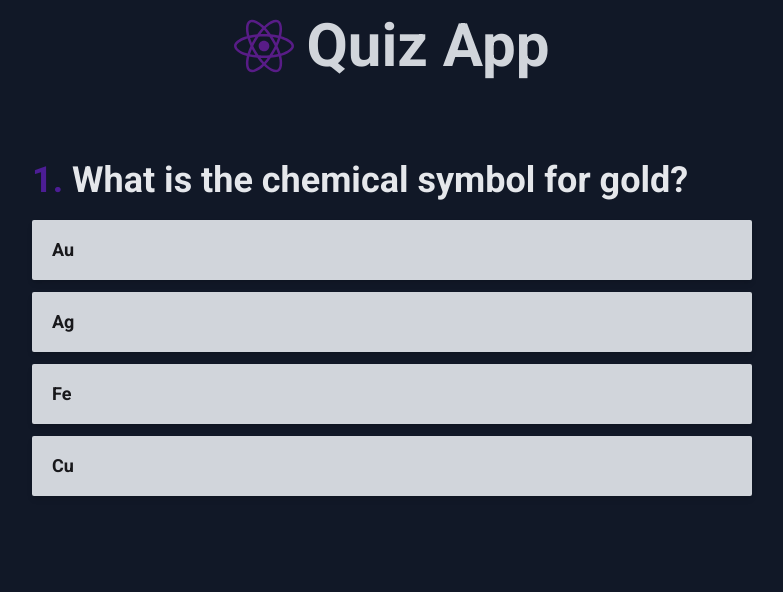
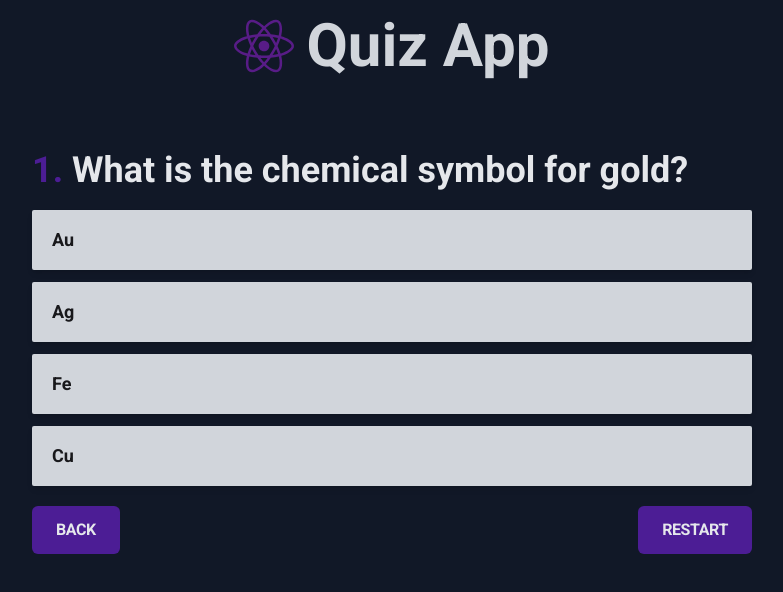
Before and after one commit to tojamrcel/quizapp-react-project, a React (Vite) app: page /quiz/1 in a window 1280 px wide. Both pictures are taken after a click on the button "START QUIZ". Shown: the top 592 px of the page, without its empty margins (248-1031 px from the left). Built offline with nearby package versions, Linux system fonts and the light colour scheme; data requests are answered from the project's data file.

Commit message:
feat: implement buttons in active quiz

```diff
--- a/src/features/quiz/ActiveQuiz.jsx
+++ b/src/features/quiz/ActiveQuiz.jsx
@@ -1,10 +1,11 @@
 import { useState } from "react"
 import { Navigate, useParams } from "react-router-dom"
 import { useQuizzes } from "../../contexts/QuizzesContext"
-import Error from "../../ui/Error"
 import AnswerItem from "./AnswerItem"
 import StartQuizWithId from "./StartQuizWithId"
 import Spinner from "../../ui/Spinner"
+import Button from "../../ui/Button"
+import Error from "../../ui/Error"
 
 function ActiveQuiz() {
     const { quizId } = useParams()
@@ -41,11 +42,10 @@ function ActiveQuiz() {
                 })
         }, 3000)
     }
-
     return (
         <>
             {status === "active" && (
-                <div className="my-4 flex min-h-[60dvh] w-full flex-col items-center justify-center md:my-0">
+                <div className="my-4 flex min-h-[65dvh] w-full flex-col items-center justify-center gap-5 md:my-0">
                     <div className="flex w-[90%] flex-col justify-center gap-5">
                         <h2 className="text-3xl font-bold text-gray-200 md:text-4xl">
                             <span className="text-violet-900">
@@ -65,6 +65,8 @@ function ActiveQuiz() {
                             ))}
                         </ul>
                     </div>
+                    <div className="flex min-w-[90%] justify-between">
+                        <Button>BACK</Button>
                         <div className="h-2">
                             {answer !== null ? (
                                 <p className="p-2 font-semibold text-zinc-500">
@@ -73,6 +75,8 @@ function ActiveQuiz() {
                                         : `You'll see your result in ${seconds}...`}
                                 </p>
                             ) : null}
+                        </div>
+                        <Button>RESTART</Button>
                     </div>
                 </div>
             )}
--- a/src/ui/Button.jsx
+++ b/src/ui/Button.jsx
@@ -18,6 +18,13 @@ function Button({ onClick, type, children }) {
                 {children}
             </button>
         )
+
+    if (type === "default" || !type)
+        return (
+            <button className="rounded-md bg-violet-900 px-3 py-1 font-bold uppercase tracking-tight text-gray-200 transition-all duration-300 hover:cursor-pointer hover:bg-violet-950 md:px-6 md:py-3">
+                {children}
+            </button>
+        )
 }
 
 export default Button
```
Lines whose indentation alone changed are shown as unchanged.
